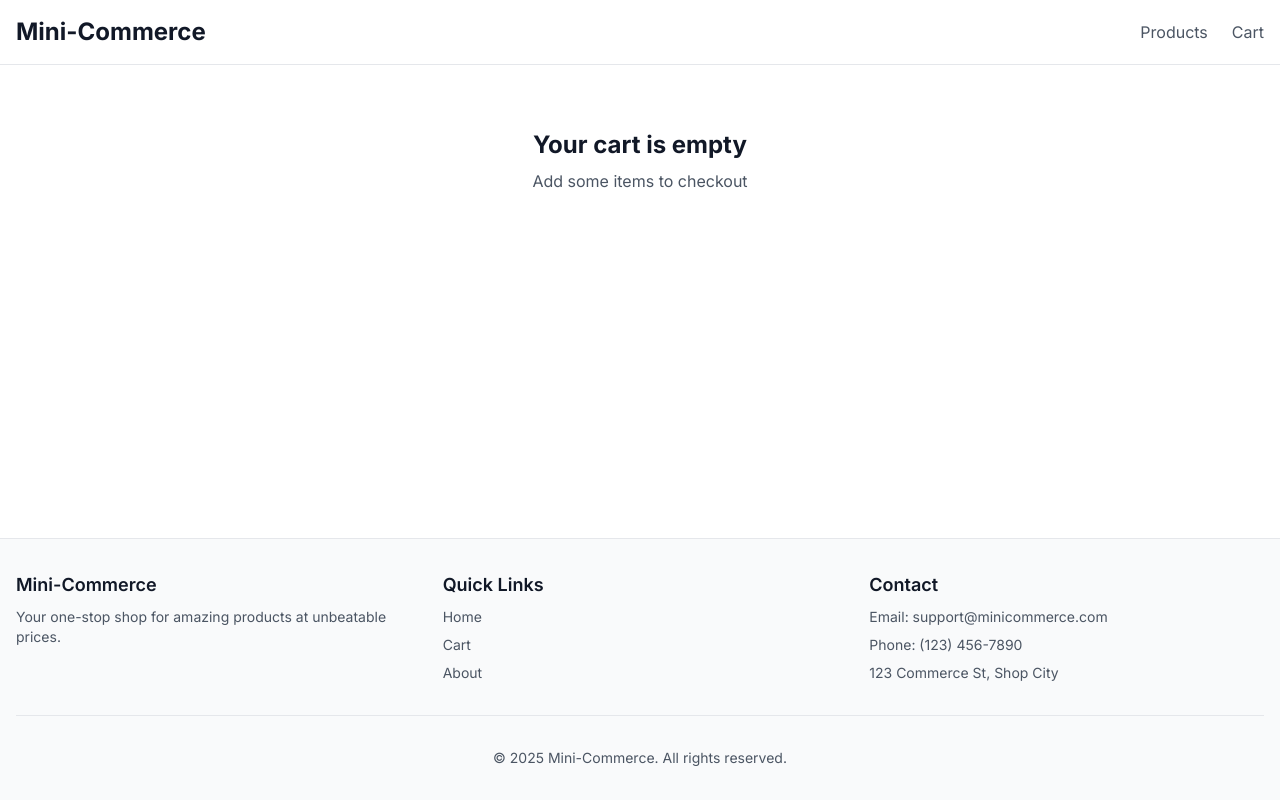
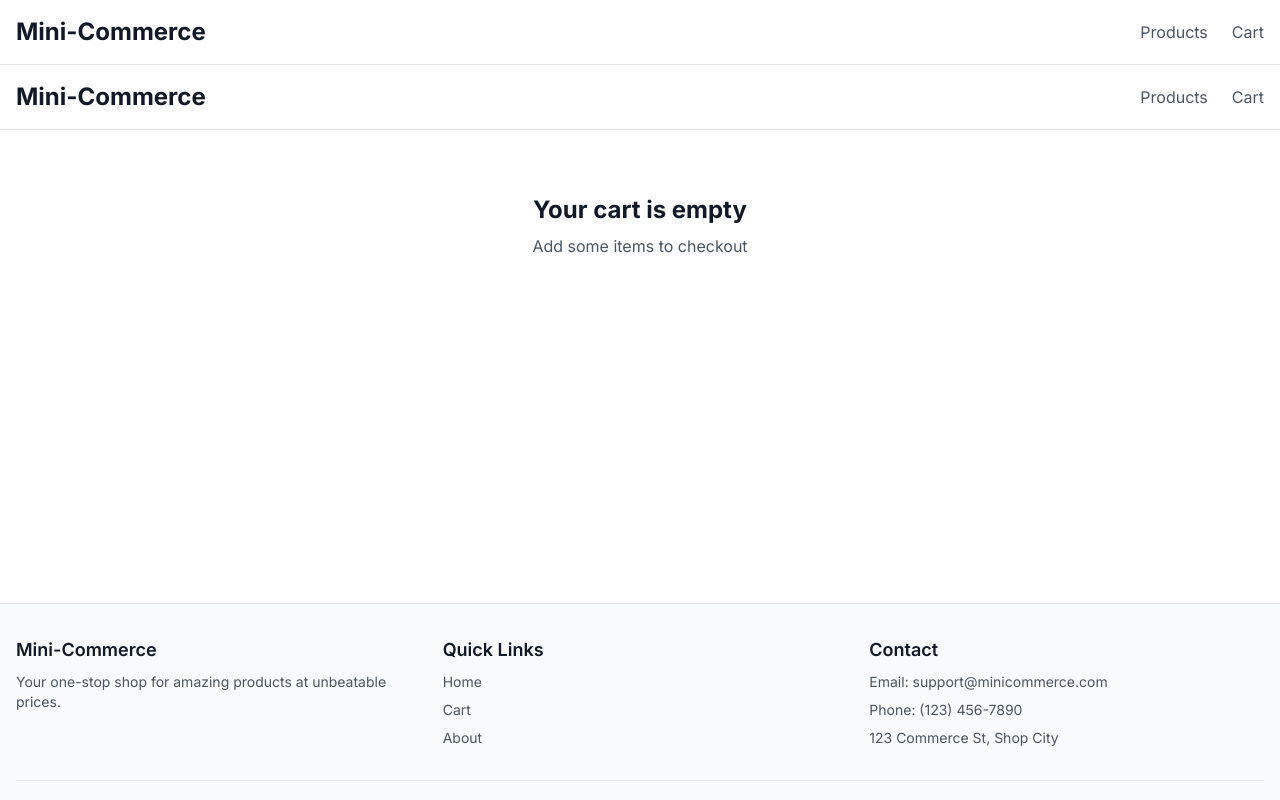
Before and after one commit to OlawaleP/stackbuld-e-commerce, a Next.js app: page /checkout in a window 1280 px wide. Shown: the top 800 px of the page. Built offline with nearby package versions, Linux system fonts and the light colour scheme.

Commit message:
Fix: checkout page

```diff
--- a/app/checkout/page.tsx
+++ b/app/checkout/page.tsx
@@ -3,10 +3,11 @@
 import { useCartStore } from '@/lib/store/cart-store';
 import { Button } from '@/components/atoms/Button';
 import { Price } from '@/components/atoms/Price';
+import { Input } from '@/components/atoms/Input';
+import { CheckoutLayout } from '@/components/templates/CheckoutLayout';
 import { useState } from 'react';
 import { useRouter } from 'next/navigation';
 import Image from 'next/image';
-import { Input } from '@/components/atoms/Input';
 
 interface CheckoutForm {
   email: string;
@@ -44,10 +45,13 @@ export default function CheckoutPage() {
     e.preventDefault();
     setIsProcessing(true);
 
+    // Simulate payment processing
     await new Promise(resolve => setTimeout(resolve, 2000));
 
+    // Generate order ID
     const orderId = Math.random().toString(36).substr(2, 9).toUpperCase();
 
+    // Clear cart and redirect to success
     clearCart();
     router.push(`/success?orderId=${orderId}`);
   };
@@ -58,14 +62,17 @@ export default function CheckoutPage() {
 
   if (items.length === 0) {
     return (
+      <CheckoutLayout>
         <div className="container mx-auto px-4 py-16 text-center">
           <h2 className="text-2xl font-bold text-gray-900">Your cart is empty</h2>
           <p className="mt-2 text-gray-600">Add some items to checkout</p>
         </div>
+      </CheckoutLayout>
     );
   }
 
   return (
+    <CheckoutLayout>
       <div className="container mx-auto px-4 py-8">
         <div className="mb-8">
           <h1 className="text-3xl font-bold text-gray-900">Checkout</h1>
@@ -220,5 +227,6 @@ export default function CheckoutPage() {
           </div>
         </div>
       </div>
+    </CheckoutLayout>
   );
 }
```
Lines whose indentation alone changed are shown as unchanged.
